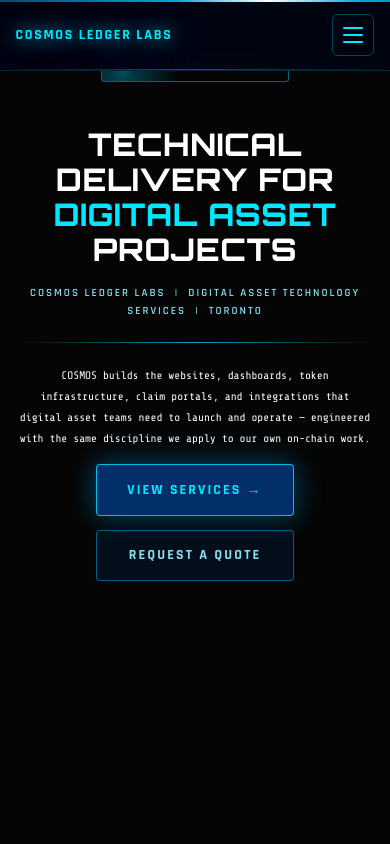
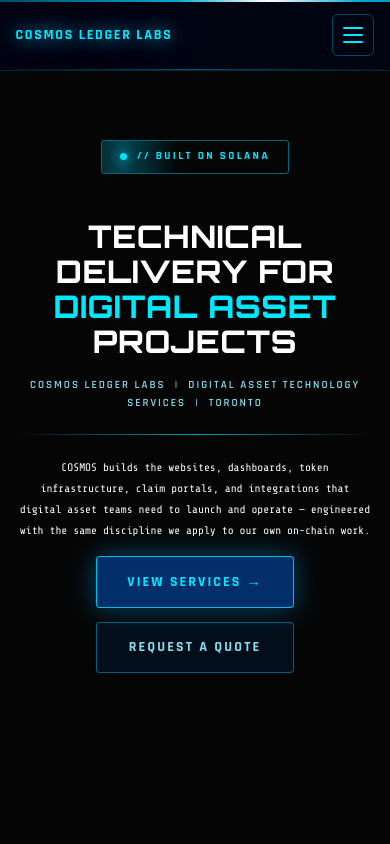
Before and after one commit to cosmosledgerlabs/cosmosledgerlabs-website, a Next.js app: page / in a window 390 px wide. Shown: the top 844 px of the page. Built offline with nearby package versions, Linux system fonts and the light colour scheme; no server answers.

Commit message:
Increase padding-top for hero section on mobile

```diff
--- a/components/Hero.module.css
+++ b/components/Hero.module.css
@@ -155,7 +155,7 @@
 }
 
 @media(max-width:767px) {
-  .hero { padding-top: 48px; }
+  .hero { padding-top: 140px; }
   .title { font-size: clamp(24px, 8vw, 42px); }
   .btns { flex-direction: column; align-items: center; }
   .bp, .bs { width: 100%; max-width: 280px; text-align: center; }
```
